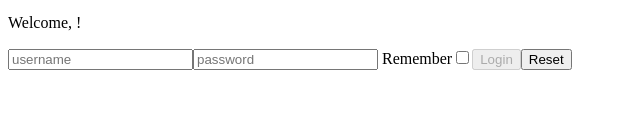
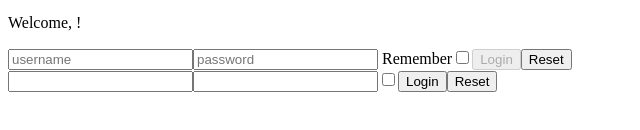
Before and after one commit to Hachiko03/React, a React (Vite) app in the folder my-app/: page / in a window 1280 px wide. Shown: the part 550-680 px from the top of the page, without its empty margins (0-640 px from the left). Built offline with nearby package versions, Linux system fonts and the light colour scheme.

Commit message:
Uncontrolled Forms

```diff
--- a/my-app/src/App.jsx
+++ b/my-app/src/App.jsx
@@ -7,6 +7,7 @@ import Login from "./Login";
 import { Message } from "./Message";
 import MouseClicker from "./MouseClicker";
 import MultiButton from "./MultiButton";
+import UncontrolledLogin from "./UncontrolledLogin";
 import { Welcome } from "./Welcome";
 
 export function App() {
@@ -39,7 +40,12 @@ export function App() {
       <MultiButton />
 
       <InteractiveWelcome />
-      <Login onLogin={(data)=>{console.log(data)}}/>
+      <Login
+        onLogin={(data) => {
+          console.log(data);
+        }}
+      />
+      <UncontrolledLogin />
     </div>
   );
 }
--- /dev/null
+++ b/my-app/src/UncontrolledLogin.jsx
@@ -0,0 +1,13 @@
+import React from "react";
+
+export default function UncontrolledLogin() {
+  return (
+    <form>
+      <input name="username" />
+      <input name="passsword" type="password" />
+      <input name="session" type="checkbox" />
+      <button> Login</button>
+      <button type="reset">Reset</button>
+    </form>
+  );
+}
```
